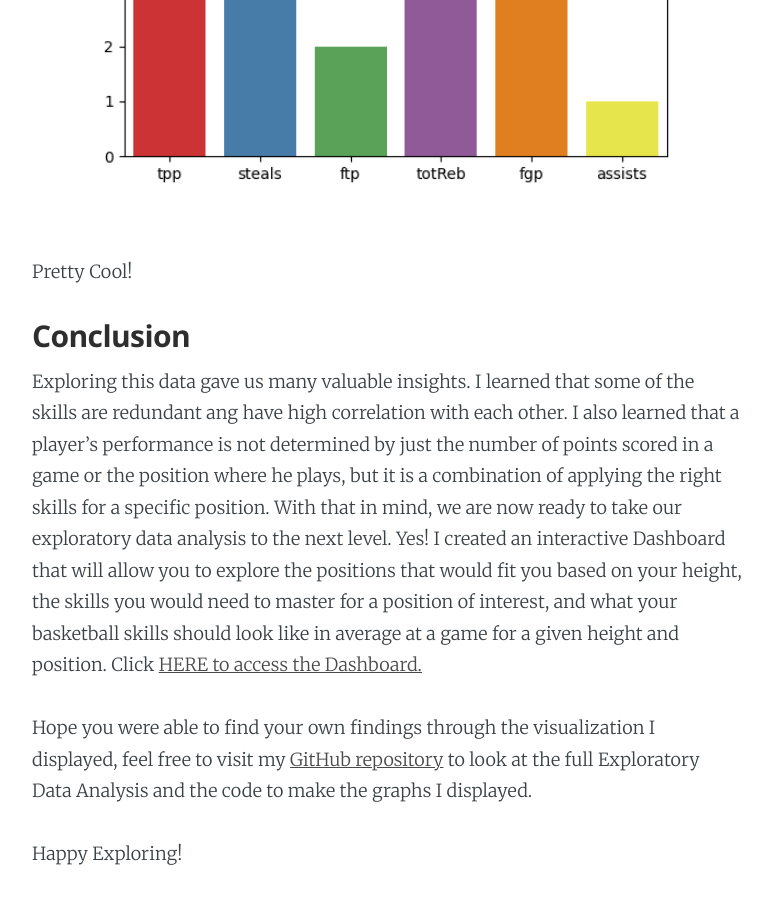
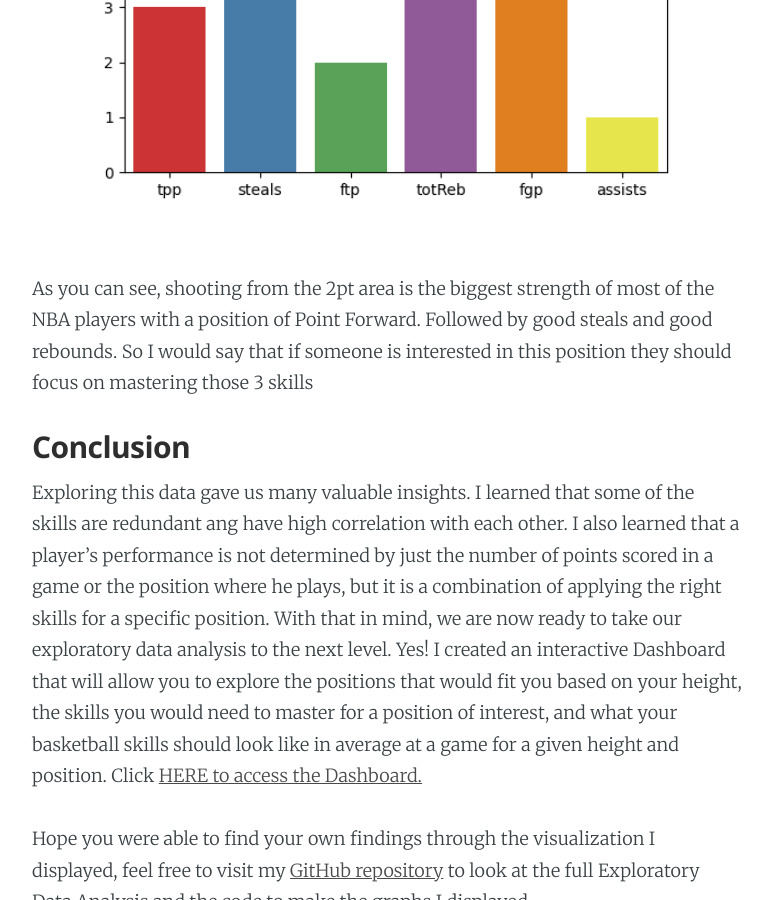
Before and after one commit to isaacaguilar97/my-blog, a Jekyll site: the page built from _posts/2023-12-16-My-NBA-Exploratory-Data-Analysis.md, in a window 1280 px wide and 900 px high, scrolled down 7029 px. Shown: the whole window, without its empty margins (253-1025 px from the left). Built offline with Jekyll 4.4.1, drawn with Linux system fonts in a browser that asks for light colours; nearby versions of some CDN libraries.

Commit message:
Editing images

````diff
--- a/_posts/2023-12-16-My-NBA-Exploratory-Data-Analysis.md
+++ b/_posts/2023-12-16-My-NBA-Exploratory-Data-Analysis.md
@@ -36,15 +36,14 @@
 <h3 id="Answering Questions">Generating Plots That Answered my Questions</h3>
 
 ```python
-    # Test
-    p_df['height_m'] = p_df['height'].apply(lambda x: float(x['meters']) if x['meters'] else None)
+p_df['height_m'] = p_df['height'].apply(lambda x: float(x['meters']) if x['meters'] else None)
 ```
 
 <p><i>Is there redundancy between stats?</i></p>
 
 <p>First, I wanted to know what were the most relevant stats or skills that someone needed to know so they could improve their game. In my data set, there were 21 stats, which are too many to focus on the same time. In addition, I thought some of them could be redundant, so I decided to explore those a little more through a correlation heatmap.</p>
 
-<p><img src="https://isaacaguilar97.github.io/my-blog/assets/images/heatmap.png" alt="Correlation Heatmap" width="700"/></p>
+<p><img src="https://isaacaguilar97.github.io/my-blog/assets/images/heatmap.png" alt="Correlation Heatmap" width="800"/></p>
 
 <p>Looking at the Heatmap we can identify several variables that are highly correlated with others with a high saturation of red. We can see that they presented the most redundancy in information. For example “fgm” and “fga” could be represented by “fgp, “ftm” & “fta” could be represented with “ftp”, similar with “tpm”, “tpa”, “offReb”, “defReb”. </p>
 
@@ -52,7 +51,7 @@
 
 <p><i>The more points the better your performance?</i></p>
 
-<p><img src="https://isaacaguilar97.github.io/my-blog/assets/images/pointsVSperf.png" alt="Points versus Performance" width="700"/></p>
+<p><img src="https://isaacaguilar97.github.io/my-blog/assets/images/pointsVSperf.png" alt="Points versus Performance" width="500"/></p>
 
 <p>I was really curious to see if the people that scored more points would be considered better performing, but based on the scatter plot which compares the “points” and the “plusMinus” variables, and the boxplot with the performance vs points, it looks like there is relationship at all between them. Therefore, we shouldn’t worry about making the most points in a game but on using your skills to help the team win the game. Our skills may be different, but they all are important for the outcome of a match.</p>
 
@@ -60,7 +59,7 @@
 
 <p>I’ve always thought that simplicity helps things become clearer, so I didn’t want to use weight because I thought it wouldn’t be adding to much insight. Usually, he taller you are, the more you weight, but that is not always they case. So, I wanted to figure it out by creating a scatter plot with these variables.</p>
 
-<p><img src="https://isaacaguilar97.github.io/my-blog/assets/images/weightVSheight.png" alt="Weight vs Height" width="700"/></p>
+<p><img src="https://isaacaguilar97.github.io/my-blog/assets/images/weightVSheight.png" alt="Weight vs Height" width="800"/></p>
 
 <p>And it is linear! It’s not perfect but good enough for me to just use height as an input in my dashboard.</p>
 
@@ -68,7 +67,7 @@
 
 <p>I am pretty sure you have heard some saying to a really big guy; “Hey do you play basketball? You should be a center.” Is that true in the NBA? Would that apply for the other positions as well. Let’s find out.</p>
 
-<p><img src="https://isaacaguilar97.github.io/my-blog/assets/images/heightPRposition.png" alt="Height per Position" width="700"/></p>
+<p><img src="https://isaacaguilar97.github.io/my-blog/assets/images/heightPRposition.png" alt="Height per Position" width="800"/></p>
 
 <p>Based on this graph, you are probably checking what positions would be the best for you. And yes, the min height 1.83 meters, but I would just round up my height to that minimum if it is below it. For some heights there is more flexibility as to what positions to have, but others have less options, especially the extremes.</p>
 
@@ -76,13 +75,13 @@
 
 <p>We just saw that points by themselves don’t matter to be a high performing player. But will position have any influence on that? I doubt it.</p>
 
-<p><img src="https://isaacaguilar97.github.io/my-blog/assets/images/height&performance.png" alt="Height vs Performance" width="700"/></p>
+<p><img src="https://isaacaguilar97.github.io/my-blog/assets/images/height&performance.png" alt="Height vs Performance" width="500"/></p>
 
 <p>As expected, there is no relationship at all. As long as you master the skills your position has, you will be alright. In order to take a look at what those skills are for each position, I created bar plots for each position that count the biggest skill for all players with the same position. The following is an example for the Power Forward Position.</p>
 
 <p><img src="https://isaacaguilar97.github.io/my-blog/assets/images/pf.png" alt="Point Forward" width="700"/></p>
 
-<p>Pretty Cool!</p>
+<p>As you can see, shooting from the 2pt area is the biggest strength of most of the NBA players with a position of Point Forward. Followed by good steals and good rebounds. So I would say that if someone is interested in this position they should focus on mastering those 3 skills</p>
 
 <h3 id="Conclusion">Conclusion</h3>
 
````
